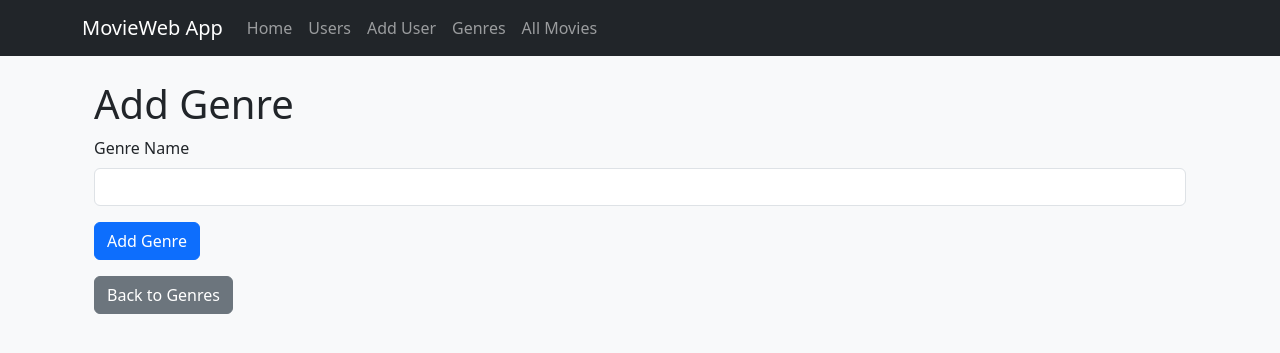
After one commit to martenzoe/moviweb_app, a Flask app: page /genres/add in a window 1280 px wide. The commit adds this page. Shown: the top 353 px of the page. Run offline with Flask 3, Linux system fonts and the light colour scheme.

```diff
--- a/app.py
+++ b/app.py
@@ -3,6 +3,7 @@ from datamanager import create_app
 from datamanager.sqlite_data_manager import SQLiteDataManager
 import requests
 import logging
+import traceback
 
 OMDB_API_KEY = "cafabb27"
 
@@ -42,8 +43,24 @@ def page_not_found(_e):
     return render_template('404.html'), 404
 
 @app.errorhandler(500)
-def internal_server_error(_e):
+def internal_server_error(e):
     return render_template('500.html'), 500
+
+@app.route('/movies/<int:movie_id>/delete', methods=['POST'])
+def delete_movie(movie_id):
+    try:
+        movie = data_manager.get_movie_by_id(movie_id)
+        if not movie:
+            return render_template('404.html'), 404
+
+        # Delete the movie from the database
+        data_manager.delete_movie(movie_id)
+
+        # Redirect back to the movies page
+        return redirect(url_for('list_movies'))
+    except Exception as e:
+        app.logger.error(f"Error deleting movie {movie_id}: {str(e)}")
+        return render_template('500.html'), 500
 
 @app.route('/')
 def home():
@@ -75,6 +92,15 @@ def user_movies(user_id):
         app.logger.error(f"Error fetching user {user_id}: {e}")
         return render_template('500.html'), 500
 
+@app.route('/movies', methods=['GET'])
+def list_movies():
+    try:
+        movies = data_manager.get_all_movies()
+        return render_template('movies.html', movies=movies)
+    except Exception as e:
+        app.logger.error(f"Error fetching movies: {e}")
+        return render_template('500.html'), 500
+
 @app.route('/add_user', methods=['GET', 'POST'])
 def add_user():
     if request.method == 'POST':
@@ -100,13 +126,22 @@ def add_movie(user_id):
 
         if request.method == 'POST':
             title = request.form['name']
+            director = request.form['director']
+            year = request.form['year']
+            rating = request.form['rating']
+            genre_names = request.form.getlist('genres')  # Get list of selected genres
+
+            # Fetch movie details from OMDb API if title is provided
+            if not title:
+                raise ValueError("Title is required")
+
             movie_details = fetch_movie_details(title)
 
             if not movie_details:
                 raise ValueError(f"OMDb API error: Unable to fetch movie details")
 
             genres = []
-            for genre_name in movie_details["genre"]:
+            for genre_name in genre_names:
                 genre = data_manager.get_genre_by_name(genre_name)
                 if not genre:
                     genre = data_manager.add_genre(genre_name)
@@ -126,6 +161,7 @@ def add_movie(user_id):
         return render_template('add_movie.html', user=user)
     except Exception as e:
         app.logger.error(f"Error adding movie for user {user_id}: {e}")
+        app.logger.error(traceback.format_exc())
         return render_template('500.html'), 500
 
 @app.route('/users/<int:user_id>/update_movie/<int:movie_id>', methods=['GET', 'POST'])
@@ -158,23 +194,7 @@ def update_movie(user_id, movie_id):
         return render_template('update_movie.html', user=user, movie=movie)
     except Exception as e:
         app.logger.error(f"Error updating movie {movie_id} for user {user_id}: {e}")
-        return render_template('500.html'), 500
-
-@app.route('/users/<int:user_id>/delete_movie/<int:movie_id>', methods=['POST'])
-def delete_movie(user_id, movie_id):
-    try:
-        user = data_manager.get_user_by_id(user_id)
-        if not user:
-            return render_template('404.html'), 404
-
-        movie = data_manager.get_movie_by_id(movie_id)
-        if not movie:
-            return render_template('404.html'), 404
-
-        data_manager.remove_favorite_movie(user_id=user.id, movie_id=movie.id)
-        return redirect(url_for('user_movies', user_id=user_id))
-    except Exception as e:
-        app.logger.error(f"Error deleting movie {movie_id} for user {user_id}: {e}")
+        app.logger.error(traceback.format_exc())
         return render_template('500.html'), 500
 
 @app.route('/genres', methods=['GET'])
@@ -184,6 +204,7 @@ def list_genres():
         return render_template('genres.html', genres=genres)
     except Exception as e:
         app.logger.error(f"Error fetching genres: {e}")
+        app.logger.error(traceback.format_exc())
         return render_template('500.html'), 500
 
 @app.route('/genres/<int:genre_id>', methods=['GET'])
@@ -195,6 +216,55 @@ def genre_movies(genre_id):
         return render_template('genre_movies.html', genre=genre)
     except Exception as e:
         app.logger.error(f"Error fetching movies for genre {genre_id}: {e}")
+        app.logger.error(traceback.format_exc())
+        return render_template('500.html'), 500
+
+@app.route('/genres/add', methods=['GET', 'POST'])
+def add_genre():
+    if request.method == 'POST':
+        try:
+            name = request.form['name']
+            if not name:
+                raise ValueError("Name is required")
+
+            data_manager.add_genre(name)
+            return redirect(url_for('list_genres'))
+        except Exception as e:
+            app.logger.error(f"Error adding genre: {e}")
+            app.logger.error(traceback.format_exc())
+            return render_template('500.html'), 500
+
+    return render_template('add_genre.html')
+
+@app.route('/genres/update/<int:genre_id>', methods=['GET', 'POST'])
+def update_genre(genre_id):
+    try:
+        genre = data_manager.get_genre_by_id(genre_id)
+        if not genre:
+            return render_template('404.html'), 404
+
+        if request.method == 'POST':
+            new_name = request.form['name']
+            if not new_name:
+                raise ValueError("Name is required")
+
+            data_manager.update_genre(genre_id, new_name)
+            return redirect(url_for('list_genres'))
+
+        return render_template('update_genre.html', genre=genre)
+    except Exception as e:
+        app.logger.error(f"Error updating genre {genre_id}: {e}")
+        app.logger.error(traceback.format_exc())
+        return render_template('500.html'), 500
+
+@app.route('/genres/delete/<int:genre_id>', methods=['POST'])
+def delete_genre(genre_id):
+    try:
+        data_manager.delete_genre(genre_id)
+        return redirect(url_for('list_genres'))
+    except Exception as e:
+        app.logger.error(f"Error deleting genre {genre_id}: {e}")
+        app.logger.error(traceback.format_exc())
         return render_template('500.html'), 500
 
 @app.route('/movies/<int:movie_id>/add_review', methods=['GET', 'POST'])
@@ -215,6 +285,7 @@ def add_review(movie_id):
         return render_template('add_review.html', movie=movie, users=users)
     except Exception as e:
         app.logger.error(f"Error adding review for movie {movie_id}: {e}")
+        app.logger.error(traceback.format_exc())
         return render_template('500.html'), 500
 
 @app.route('/movies/<int:movie_id>', methods=['GET'])
@@ -227,6 +298,7 @@ def movie_details(movie_id):
         return render_template('movie_details.html', movie=movie, reviews=reviews)
     except Exception as e:
         app.logger.error(f"Error fetching details for movie {movie_id}: {e}")
+        app.logger.error(traceback.format_exc())
         return render_template('500.html'), 500
 
 if __name__ == '__main__':
--- /dev/null
+++ b/static/style.css
@@ -0,0 +1,11 @@
+.movie-poster {
+    max-width: 200px;
+    height: auto;
+    object-fit: cover;
+    margin: 0 auto;
+}
+
+.card {
+    max-width: 220px;
+    margin: 0 auto;
+}
--- /dev/null
+++ b/templates/add_genre.html
@@ -0,0 +1,17 @@
+{% extends 'base.html' %}
+
+{% block title %}Add Genre{% endblock %}
+
+{% block content %}
+    <div class="container">
+        <h1>Add Genre</h1>
+        <form method="post">
+            <div class="mb-3">
+                <label for="name" class="form-label">Genre Name</label>
+                <input type="text" class="form-control" id="name" name="name" required>
+            </div>
+            <button type="submit" class="btn btn-primary">Add Genre</button>
+        </form>
+        <a href="{{ url_for('list_genres') }}" class="btn btn-secondary mt-3">Back to Genres</a>
+    </div>
+{% endblock %}
--- a/templates/base.html
+++ b/templates/base.html
@@ -5,7 +5,7 @@
     <meta name="viewport" content="width=device-width, initial-scale=1.0">
     <title>{% block title %}MovieWeb App{% endblock %}</title>
     <link href="https://cdn.jsdelivr.net/npm/bootstrap@5.3.0/dist/css/bootstrap.min.css" rel="stylesheet">
-    <link rel="stylesheet" href="{{ url_for('static', filename='styles.css') }}">
+    <link rel="stylesheet" href="{{ url_for('static', filename='style.css') }}">
     <link rel="icon" href="{{ url_for('static', filename='favicon.ico') }}">
 
 </head>
--- a/templates/navbar.html
+++ b/templates/navbar.html
@@ -15,7 +15,12 @@
                 <li class="nav-item">
                     <a class="nav-link" href="{{ url_for('add_user') }}">Add User</a>
                 </li>
-                <!-- Wir entfernen den Movies-Dropdown, da wir keine separate Filmliste haben -->
+                <li class="nav-item">
+                    <a class="nav-link" href="{{ url_for('list_genres') }}">Genres</a>
+                </li>
+                <li class="nav-item">
+                    <a class="nav-link" href="{{ url_for('list_movies') }}">All Movies</a>
+                </li>
             </ul>
         </div>
     </div>
--- a/templates/user_movies.html
+++ b/templates/user_movies.html
@@ -12,7 +12,7 @@
                 <div class="col">
                     <div class="card h-100">
                         {% if movie.poster %}
-                            <img src="{{ movie.poster }}" class="card-img-top" alt="{{ movie.name }} poster">
+                            <img src="{{ movie.poster }}" class="card-img-top movie-poster" alt="{{ movie.name }} poster">
                         {% endif %}
                         <div class="card-body">
                             <h5 class="card-title">{{ movie.name }}</h5>
@@ -27,6 +27,7 @@
                             {% endif %}
                         </div>
                         <div class="card-footer">
+                            <a href="{{ url_for('movie_details', movie_id=movie.id) }}" class="btn btn-primary btn-sm">Details</a>
                             <a href="{{ url_for('update_movie', user_id=user.id, movie_id=movie.id) }}" class="btn btn-warning btn-sm">Edit</a>
                             <form action="{{ url_for('delete_movie', user_id=user.id, movie_id=movie.id) }}" method="POST" class="d-inline">
                                 <button type="submit" class="btn btn-danger btn-sm" onclick="return confirm('Are you sure you want to delete this movie?')">Delete</button>
```
Also changed, not shown: datamanager/sqlite_data_manager.py (+21 -0 lines), static/styles.css (deleted, +0 -16 lines), templates/add_movie.html (+17 -0 lines), templates/movies.html (added, +28 -0 lines), instance/moviweb_app.db.
